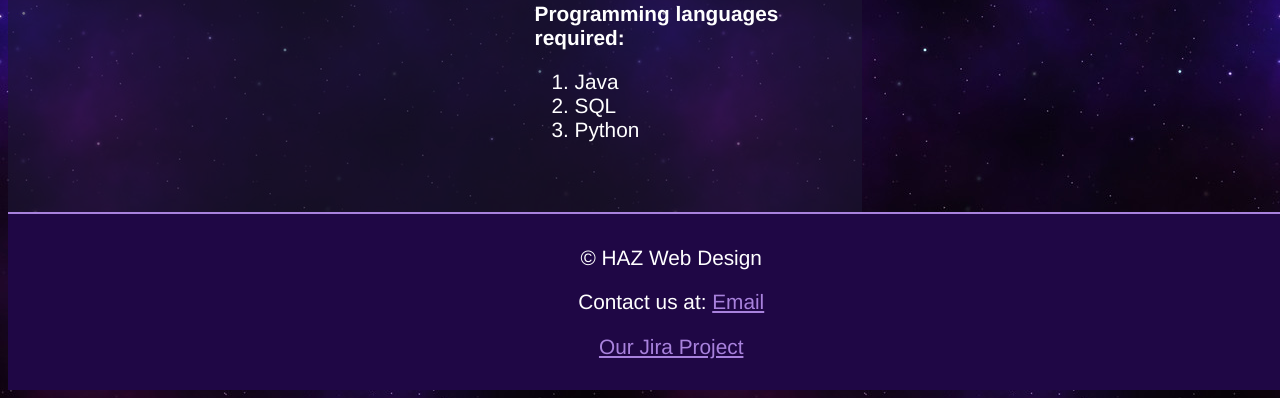
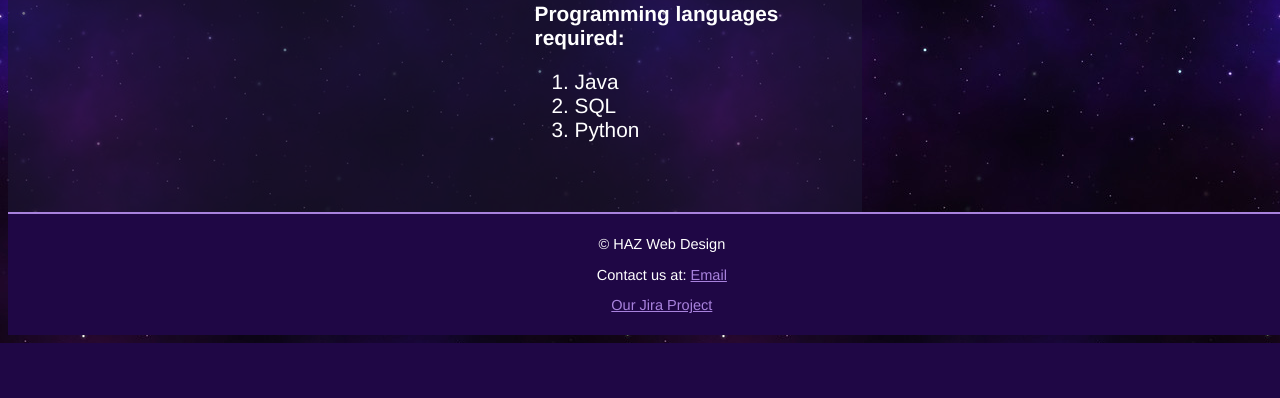
Before and after one commit to 106194750/106194750.github.io, a PHP site: page /project1/jobs.html in a window 1280 px wide; the page is wider, and only the part inside the window is pictured. Shown: the part 1356-1754 px from the top of that part. After the commit the page ends 1699 px from the top of that part, so only its background shows below. Run offline with PHP 8.4, Linux system fonts and the light colour scheme.

Commit message:
modified:   styles/styles.css

```diff
--- a/styles/styles.css
+++ b/styles/styles.css
@@ -60,6 +60,7 @@ footer{
     border-top: 2px solid #A882DD;
     padding: 1.5em;
     text-align: center;
+    font-size: 0.7em;
 
 }
 aside{
```
